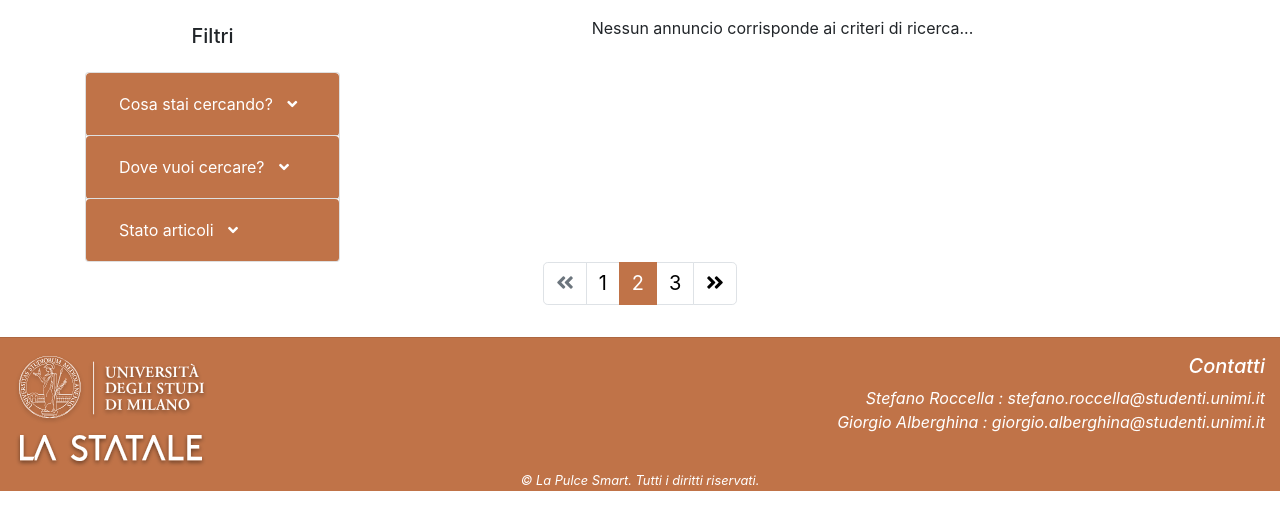
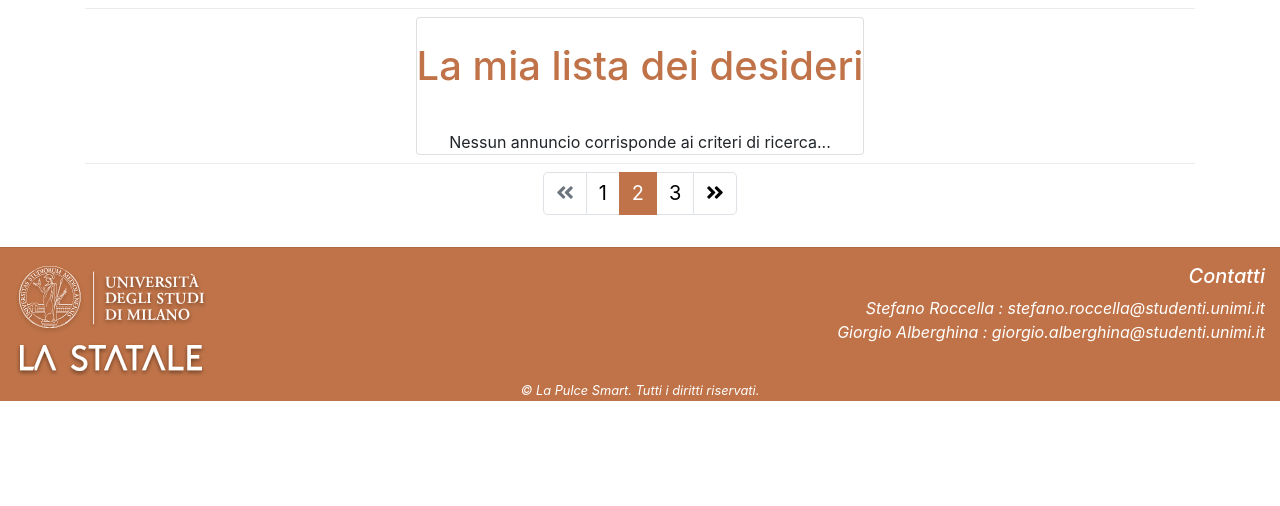
Before and after one commit to galbergh/pulceSmart, a PHP site: page /listaDesideri.php in a window 1280 px wide. Shown: the part 172-678 px from the top of the page. Run offline with PHP 8.4, Linux system fonts and the light colour scheme; data that the repository does not hold is empty; some libraries are stand-ins or nearby versions.

Commit message:
qualche cosuccia di css e lista desideri

```diff
--- a/API/annuncio/read.php
+++ b/API/annuncio/read.php
@@ -190,8 +190,10 @@
 									<i class='far fa-star'></i>
 								</p>
 							</div>
-							<div class='card-footer'>
-								<i class='far fa-heart'></i>
+							<div class='card-footer' align=right>
+								<button class='btn'>
+									<i class='far fa-heart'></i>
+								</button>
 							</div>
 						</div>
 					</div>";
--- a/API/annuncio/read_all.php
+++ b/API/annuncio/read_all.php
@@ -133,8 +133,10 @@
 								<i class='far fa-star'></i>
 							</p>
 						</div>
-						<div class='card-footer'>
-							<i class='far fa-heart'></i>
+						<div class='card-footer' align=right>
+							<button class='btn'>
+								<i class='far fa-heart'></i>
+							</button>
 						</div>
 					</div>
 				</div>";
--- a/assets/css/filters.css
+++ b/assets/css/filters.css
@@ -0,0 +1,11 @@
+#filter-heading {
+    background-color: #c07348;
+}
+
+#filter-tag {
+    color: #ffffff;
+}
+
+#filter-tag:focus {
+    box-shadow: none;
+}
--- a/assets/css/footer.css
+++ b/assets/css/footer.css
@@ -1,13 +1,13 @@
 footer {
-    background-color: #c07348
+    background-color: #c07348;
 }
 
 #contacts {
     text-align: right;
-    color: white
+    color: white;
 }
 
 #rights {
     text-align: center;
-    color: white
+    color: white;
 }
--- a/assets/css/index.css
+++ b/assets/css/index.css
@@ -1,17 +1,11 @@
-        .fa-heart {
-            float: right;
+        .far:hover {
+            color: #c07348;
         }
 
-        #filter-heading {
-            background-color: #c07348;
-        }
 
-        #filter-tag {
-            color: #ffffff;
-        }
 
-        #filter-tag:focus {
-            box-shadow: none;
+        .far:fa-heart {
+            float: right;
         }
 
         .pagination-lg .page-link {
--- a/includes/style.php
+++ b/includes/style.php
@@ -4,6 +4,8 @@
 <link rel="stylesheet" href="https://pro.fontawesome.com/releases/v5.10.0/css/all.css"
         integrity="sha384-AYmEC3Yw5cVb3ZcuHtOA93w35dYTsvhLPVnYs9eStHfGJvOvKxVfELGroGkvsg+p" crossorigin="anonymous" />
 
+
+<link rel="stylesheet" type="text/css" href="assets/css/index.css"/>
 
 <link rel="stylesheet" type="text/css" href="assets/css/header.css"/>
 
--- a/listaDesideri.php
+++ b/listaDesideri.php
@@ -20,38 +20,38 @@
 <body>
 
   <?php
+    session_start();
+
     include("includes/navigation.php");
   ?>
 
   <main>
       <!-- Page Content -->
       <div class="container">
+        <div class="dropdown-divider"></div>
         <div class="row justify-content-center">
-          <div class="col-lg-3">
+          <div class="card">
+            <h1 style="color:#c07348" class="my-4" align="center">
+              La mia lista dei desideri
+            </h1>
 
-            <h5 class="my-4" align="center">Filtri</h3>
+            <div class="col-lg-12 mt-3 ">
 
-              <?php
-                include("includes/filtri.php");
-              ?>
+              <div class="row justify-content-center">
 
+                <?php
+                  include("includes/listaAnnunci.php");
+                ?>
+
+              </div>
+            <!-- /.row -->
+            </div>
           </div>
-          <!-- /.col-lg-3 -->
+        </div>
 
-          <div class="col-lg-9 mt-3 ">
+        <div class="dropdown-divider"></div>
 
-            <div class="row justify-content-center">
-
-              <?php
-                include("includes/listaAnnunci.php");
-              ?>
-
-            </div>
-            <!-- /.row -->
-          </div>
           <!-- /.col-lg-9 -->
-
-        </div>
         <!-- /.row -->
         <div class="row justify-content-center">
           <nav aria-label="...">
```
